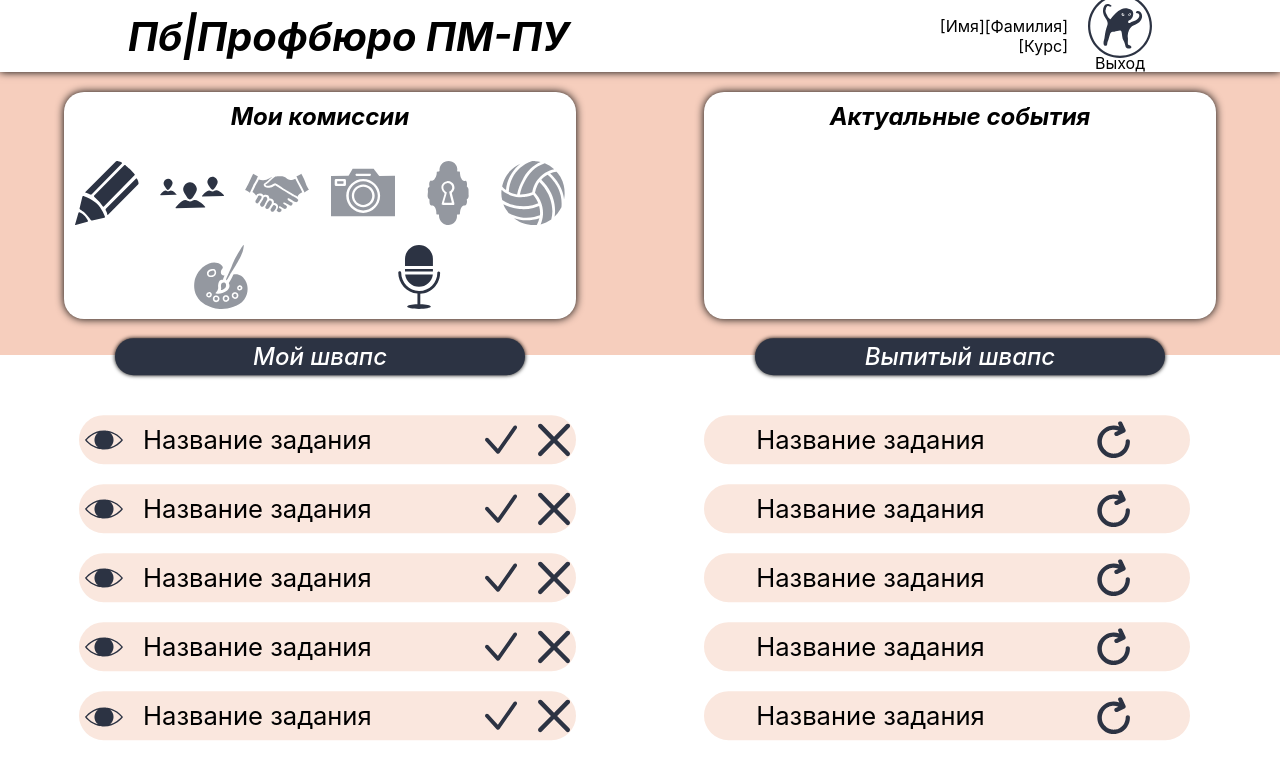
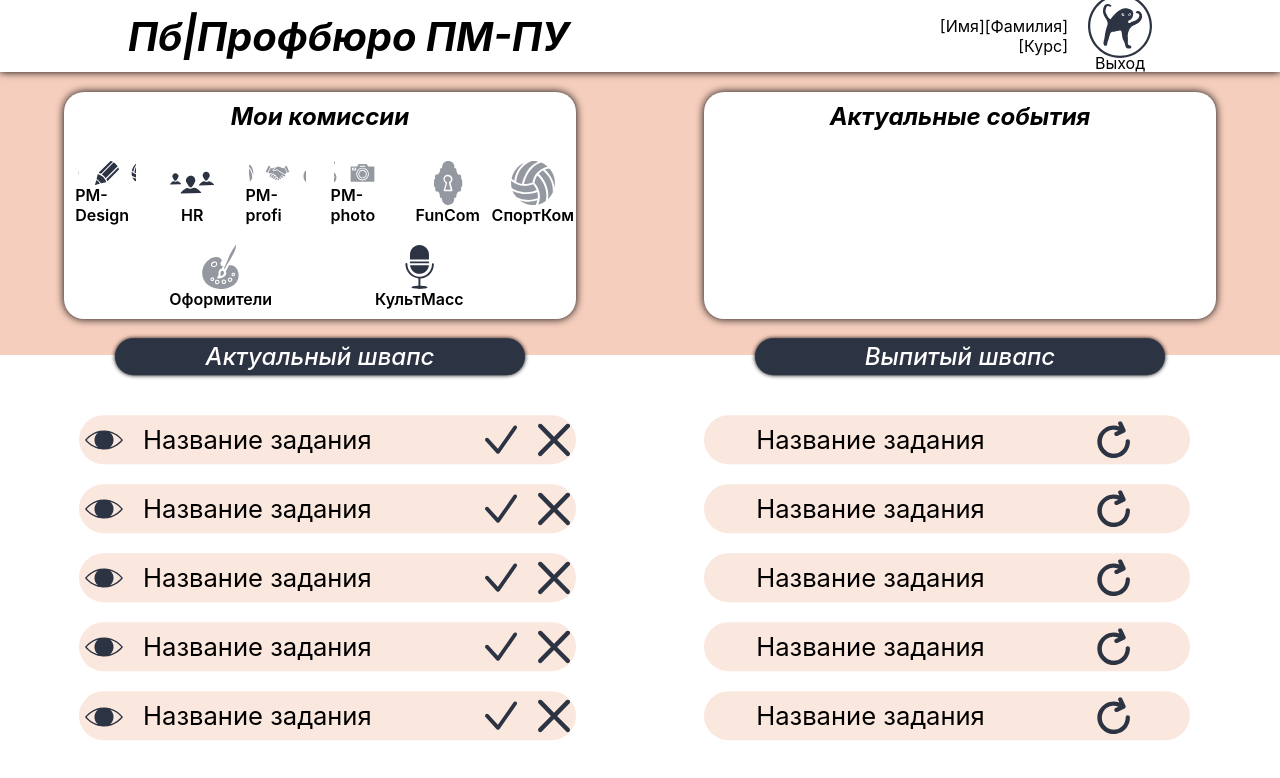
Before and after one commit to vladimirbahmetyev/AMCP-ProfBureau, a React (Create React App) app in the folder prof-bureau-service/: page / in a window 1280 px wide. Shown: the top 778 px of the page. Built offline with nearby package versions, Linux system fonts and the light colour scheme.

Commit message:
Done some work

```diff
--- a/prof-bureau-service/src/Personal Acc/ComissionsAndActionsTable/ComissionsTable.css
+++ b/prof-bureau-service/src/Personal Acc/ComissionsAndActionsTable/ComissionsTable.css
@@ -26,9 +26,19 @@
     height: 5vw;
     width: 5vw;
     transition-duration: 300ms;
+    display: flex;
+    flex-direction: column;
+    font-weight: 600;
+    justify-content: center;
+    align-items: center;
+}
+
+.com-picture{
     background-color: #2c3343;
     background-repeat: no-repeat;
     mask-size: 100% 100%;
+    height: 90%;
+    width: 90%;
 }
 .com-item:hover:not(.com-not-active){
     background-color: #fae7de;
@@ -37,30 +47,30 @@
     transform: scale(1.1);
 }
 
-.pm-design{
+.pm-design .com-picture{
     mask-image: url("../sprite.svg#PM-Design");
 }
-.hr{
+.hr .com-picture{
     mask-image: url("../sprite.svg#HR");
 }
-.pm-profi{
+.pm-profi .com-picture{
     mask-image: url("../sprite.svg#PM-Partner");
 }
-.pm-photo{
+.pm-photo .com-picture{
     mask-image: url("../sprite.svg#PM-Photo");
 }
-.funcom {
+.funcom .com-picture{
     mask-image: url("../sprite.svg#FunCom");
 }
-.sportcom{
+.sportcom .com-picture{
     mask-image: url("../sprite.svg#sportcom");
 }
-.mounting{
+.mounting .com-picture{
     mask-image: url("../sprite.svg#oformiteli");
 }
-.cultmass{
+.cultmass .com-picture{
     mask-image: url("../sprite.svg#CultMass");
 }
-.com-not-active{
+.com-not-active .com-picture{
     opacity: 0.5;
 }
--- a/prof-bureau-service/src/Personal Acc/ComissionsAndActionsTable/ComissionsTable.js
+++ b/prof-bureau-service/src/Personal Acc/ComissionsAndActionsTable/ComissionsTable.js
@@ -12,15 +12,45 @@ export default class ComissionsTable extends React.Component{
         <div className="comissions-coloumn">
         <h2 className="com-title">Мои комиссии</h2>
         <div className="comissions-grid">
-            <div className="pm-design com-item"></div>
-            <div className="hr com-item"></div>
-            <div className="pm-profi com-item com-not-active"></div>
-            <div className=" pm-photo com-item com-not-active"></div>
-            <div className="funcom com-item com-not-active"></div>
-            <div className="sportcom com-item com-not-active"></div>
-            <div className="mounting com-item com-not-active"></div>
-            <div className="cultmass com-item"></div>
-            {/* <div className="smi com-item com-not-active"></div> */}
+            <div className="pm-design com-item" onClick={()=>this.props.onClickCom("pmDesign")}>
+                <div className="com-picture"></div>
+                <div>PM-Design</div>
+            </div>
+
+            <div className="hr com-item" onClick={()=>this.props.onClickCom("pmHr")}>
+                <div className="com-picture"></div>
+                <div>HR</div>
+            </div>
+
+            <div className="pm-profi com-item com-not-active" onClick={this.props.onClickCom}>
+                <div className="com-picture"></div>
+                <div>PM-profi</div>
+            </div>
+
+            <div className=" pm-photo com-item com-not-active" onClick={this.props.onClickCom}>
+                <div className="com-picture"></div>
+                <div>PM-photo</div>
+            </div>
+
+            <div className="funcom com-item com-not-active" onClick={this.props.onClickCom}>
+                <div className="com-picture"></div>
+                <div>FunCom</div>
+            </div>
+
+            <div className="sportcom com-item com-not-active" onClick={this.props.onClickCom}>
+                <div className="com-picture"></div>
+                <div>СпортКом</div>
+            </div>
+
+            <div className="mounting com-item com-not-active" onClick={this.props.onClickCom}>
+                <div className="com-picture"></div>
+                <div>Оформители</div>
+            </div>
+
+            <div className="cultmass com-item" onClick={()=>this.props.onClickCom("none")}>
+                <div className="com-picture"></div>
+                <div>КультМасс</div>
+            </div>
         </div>
         </div>
     )
--- /dev/null
+++ b/prof-bureau-service/src/Personal Acc/CurrentComissionEvents/CurrentComissionsEvents.css
@@ -0,0 +1,33 @@
+.events-block-container{
+    width: 40%;
+    display: flex;
+    justify-content: flex-end;
+    flex-direction: column;
+    align-items: center;
+    transform: translateY(-4.6vh);
+}
+
+.new-task-title{
+    color: white;
+    background-color: #2c3343;
+    border-radius: 4.6vh;
+    height: 4.6vh;
+    text-align: center;
+    width: 80%;
+    font-style: italic;
+    font-weight: 500;
+    display: flex;
+    font-size: 3vh;
+    justify-content: center;
+    align-items: center;
+    box-shadow: 0px 0px 4px 0px black;
+}
+
+.events-container{
+    margin-top: 20px;
+    border-radius: 20px;
+    background-color: #fae7de;
+    box-shadow: 0px 0px 4px 0px black;
+    height: 40vh;
+    width: 100%;
+}
--- /dev/null
+++ b/prof-bureau-service/src/Personal Acc/CurrentComissionEvents/CurrentComissionsEvents.js
@@ -0,0 +1,17 @@
+import  React from "react"
+import "./CurrentComissionsEvents.css"
+
+export default class CurrentComissionEvents extends React.Component{
+    state = {
+        exampleState: true,
+        secondExampleState: 0
+    }
+    render(){
+    return(
+        <div className="events-block-container">
+            <h1 className="new-task-title">{this.props.titleName}</h1>
+            <div className="events-container"></div>
+        </div>
+    )
+}
+}
--- /dev/null
+++ b/prof-bureau-service/src/Personal Acc/CurrentComissionTask/CurrentComissionTask.css
@@ -0,0 +1,110 @@
+.current-task-item-prev{
+    display: flex;
+    justify-content: flex-end;
+    height: 6.15vh;
+    width: 100%;
+}
+
+.current-task-item{
+    display: flex;
+    flex-direction: column;
+    width: 100%;
+    align-items: center;
+}
+.current-task-left{
+    background-color: #fae7de;
+    width: 6.15vh;
+    border-top-left-radius: 6.15vh;
+    border-bottom-left-radius: 6.15vh;
+    margin-right: 0;
+    transition-duration: 300ms;
+}
+
+.current-task-eye{
+    mask-image: url("../sprite.svg#eye");
+    background-color: #2c3343;
+    width: 6.15vh;
+    height: 6.15vh;
+    border: 1px solid black;
+    mask-repeat: no-repeat;
+    mask-size: 75% 75%;
+    mask-position: center;
+}
+
+.current-task-left.current-task-description-show{
+    transform: rotate(90deg) translateY(20px) translateX(20px);
+}
+
+.current-task-left.current-task-description-hide:hover{
+    margin-right: 0.5vw;
+    transition-duration: 300ms;
+}
+
+
+.current-task-right{
+    height: inherit;
+    display: flex;
+    background-color: #fae7de;
+    border-top-right-radius: 6.15vh;
+    width: 100%;
+    border-bottom-right-radius: 6.15vh;
+    width: 35vw;
+}
+.current-task-name{
+    padding-left: 15px;
+    width: 78.5%;
+    height: inherit;
+    display: flex;
+    justify-content: flex-start;
+    align-items: center;
+    font-size: 2vw;
+}
+.current-task-buttons{
+    display: flex;
+    width: 21.5%;
+    align-items: center;
+    justify-content: center;
+    height: 100%;
+}
+
+.current-task-buttons div{
+    transition-duration: 200ms;
+}
+
+.current-task-buttons div:hover{
+    transform: scale(1.25);
+    transition-duration: 200ms;
+}
+.current-task-add{
+    margin-right: 10px;
+    mask-image: url("../sprite.svg#plus");
+    background-color: #2c3343;
+    mask-size: 75% 75%;
+    height: 6.15vh;
+    width: 6.15vh;
+    mask-repeat: no-repeat;
+    mask-position: center;
+}
+
+.current-task-right{
+    transition-duration: 300ms;
+}
+
+
+.current-task-item > .current-task-description-hide{
+    height: 0px;
+    width: 0px;
+    overflow: hidden;
+    transition-duration: 300ms;
+}
+
+
+.current-task-item > .current-task-description-show{
+    transition-duration: 300ms;
+    margin-top: 15px;
+    border-radius: 25px;
+    height: 10vh;
+    width: 100%;
+    padding: 20px;
+    background-color:#fae7de ;
+}
--- /dev/null
+++ b/prof-bureau-service/src/Personal Acc/CurrentComissionTask/CurrentComissionTask.js
@@ -0,0 +1,50 @@
+import React from 'react';
+import "./CurrentComissionTask.css"
+
+export default class CurrentComissionTask extends React.Component{
+
+    state = {
+        descriptionState:"current-task-description-hide"
+    }
+
+    watchClassStatus = "current-task-left active-watch-icon " + this.state.descriptionState
+
+    onDescpButtonClick = ()=>{
+        if(this.state.descriptionState ==="current-task-description-hide"){
+            this.watchClassStatus = "current-task-left active-watch-icon current-task-description-show"
+            this.setState({
+                descriptionState:"current-task-description-show"
+            })
+        }
+        else{
+              this.watchClassStatus = "current-task-left active-watch-icon current-task-description-hide"
+              this.setState({
+                descriptionState:"current-task-description-hide"
+            })
+
+         }
+    }
+
+    render(){
+    return(
+        <div className="current-task-item">
+        <div className="current-task-item-prev">
+            <div className={this.watchClassStatus} onClick={this.onDescpButtonClick}>
+                <div className="current-task-eye"></div>
+            </div>
+            <div className="current-task-right">
+                <div className="current-task-name">
+                    Название задания
+                </div>
+                <div className="current-task-buttons">
+                     <div className="current-task-add"></div>
+                </div>
+            </div>
+        </div>
+        <div className={this.state.descriptionState}>
+                описание какого то задания бла бла бла авпвапывпвпвыаыа
+            </div>
+        </div>
+        )
+    }
+}
--- a/prof-bureau-service/src/Personal Acc/PersonalAcc.js
+++ b/prof-bureau-service/src/Personal Acc/PersonalAcc.js
@@ -3,28 +3,38 @@ import './PersonalAcc.css'
 import HeaderPB from "./HeaderPB"
 import ComissionsTable from "./ComissionsAndActionsTable/ComissionsTable"
 import ActionsTable from "./ComissionsAndActionsTable/ActionsTable"
+// import CurrentComissionEvents from "./CurrentComissionEvents/CurrentComissionsEvents";
 
 import ItemList from "./ItemList/ItemList"
 
+// import CurrentComissionTask from "./CurrentComissionTask/CurrentComissionTask"
 import EndedTask from "./EndedTask/EndedTask"
 import CurrentTask from "./CurrentTask/CurrentTask"
 
 export default class PersonalAccount extends React.Component{
 
     state = {
-        exampleState: true,
-        secondExampleState: 0
+        isAPred: false,
+        selectComission:"none"
+    }
+
+    comTableListener = (pushedCom)=>{
+        this.setState({
+            isAPred:false,
+            selectComission: pushedCom
+        })
     }
     render(){
     return(
     <div>
     <HeaderPB />
     <section className="comissions-and-actions">
-        <ComissionsTable/>
+        <ComissionsTable onClickCom={this.comTableListener}/>
         <ActionsTable/>
     </section>
     <section className="task-status-section">
-        <ItemList type={<CurrentTask/>} titleName = "Мой швапс"/>
+        <ItemList type={<CurrentTask/>} titleName = "Актуальный швапс"/>
+        {/* <CurrentComissionEvents titleName="Швапс комиссии   "/> */}
         <ItemList type={<EndedTask/>} titleName = "Выпитый швапс"/>
     </section>
     </div>)
```
